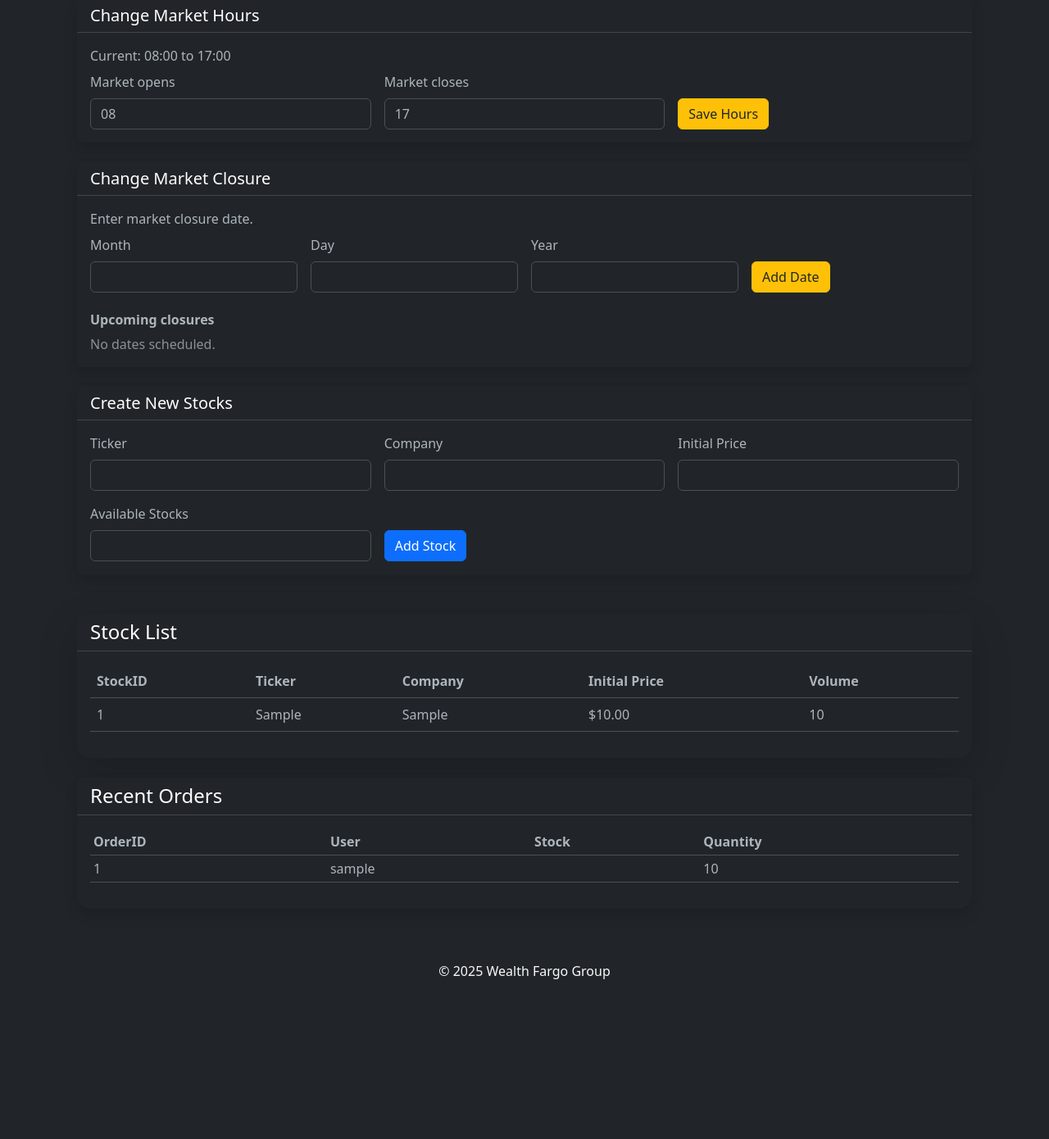
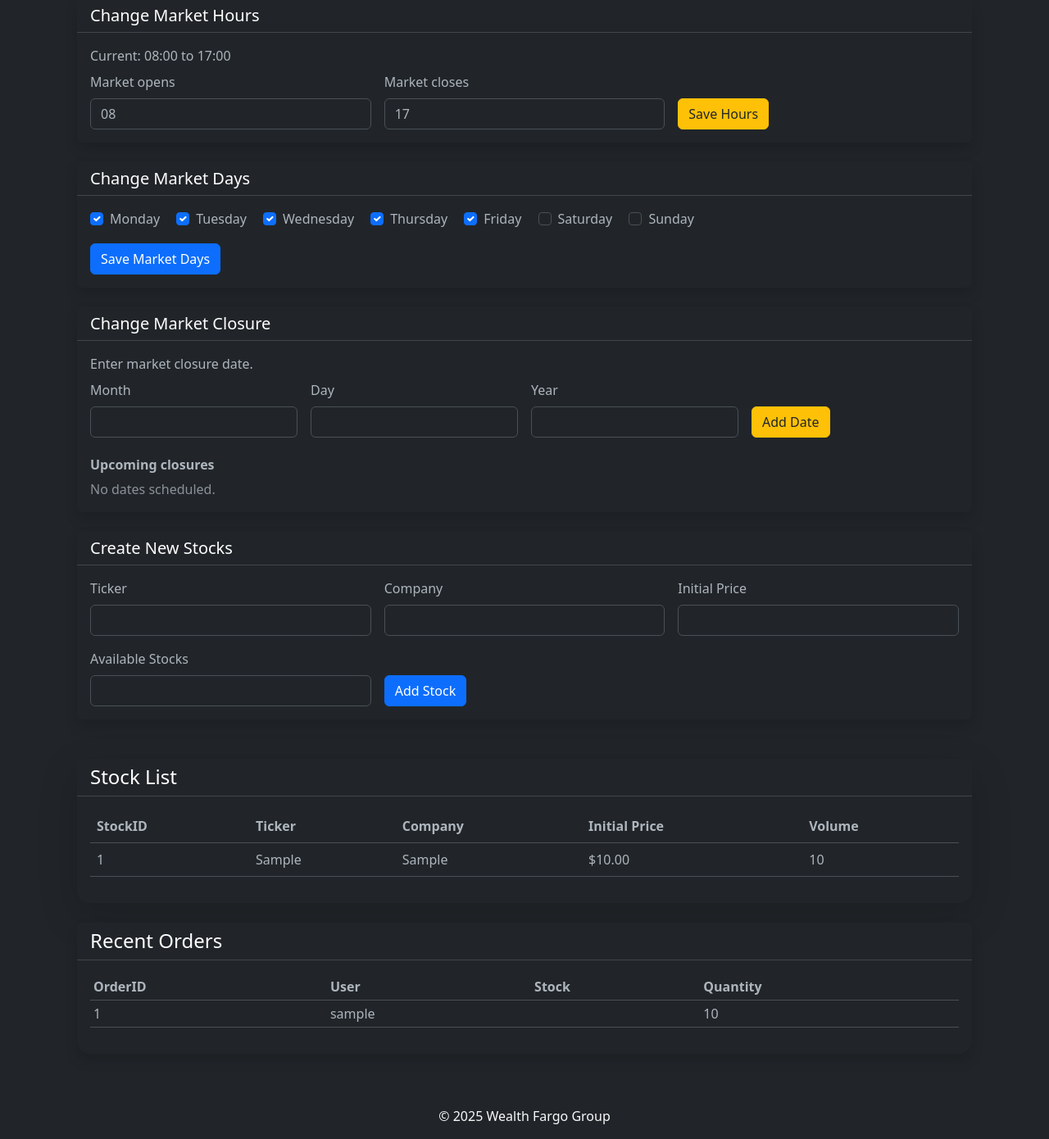
Before and after one commit to hskim19-yeet/GitHub-Main-Repo, a Flask app: page /admin in a window 1280 px wide. Shown: the part 215-1605 px from the top of the page at 82% size. Before the commit the page ends 1410 px from the top, so only its background shows below. Run offline with Flask 3, Linux system fonts and the light colour scheme; a user stored in the database is signed in; tables that the repository leaves empty hold one stand-in row (values such as "Sample post").

Commit message:
Added market days to market schedule
Added checkboxes where you can select which days of the week market will be open

```diff
--- a/working-directory/app.py
+++ b/working-directory/app.py
@@ -101,7 +101,7 @@
     id = db.Column(db.Integer, primary_key=True)
     hours = db.Column(db.String(50), nullable=False, default="08:00-17:00")
     schedule = db.Column(db.String(500), nullable=True, default="")
-
+    open_days = db.Column(db.String(100), nullable=False, default="Monday,Tuesday,Wednesday,Thursday,Friday")
 
 def parse_time_string(value: str):
     value = value.strip()
@@ -143,12 +143,15 @@
         db.session.add(setting)
         db.session.commit()
     now = datetime.now()
+    weekday = now.strftime("%A")
     open_time, close_time = parse_market_hours(setting.hours or "")
     closed_dates = get_closed_dates(setting.schedule or "")
     today = now.strftime("%Y-%m-%d")
     current_time = now.time()
 
-    market_open = open_time <= current_time <= close_time
+    open_days = (setting.open_days or "").split(",")
+    market_open = (weekday in open_days) and (open_time <= current_time <= close_time)
+
     if today in closed_dates:
         market_open = False
 
@@ -377,6 +380,20 @@
     flash("Market settings updated.", "success")
     return redirect(url_for("admin_dashboard"))
 
+@app.route("/admin/update-market-days", methods=["POST"])
+@login_required
+@admin_required
+def update_market_days():
+    market_status = get_market_context()
+    setting = market_status["setting"]
+
+    checked_days = request.form.getlist("open_days")
+    setting.open_days = ",".join(checked_days)
+
+    db.session.commit()
+    flash("Market days updated.", "success")
+    return redirect(url_for("admin_dashboard"))
+
 
 @app.route("/orders", methods=["GET"])
 @login_required
@@ -501,7 +518,8 @@
 @login_required
 def stocks():
     stocks = Stock.query.all()
-    return render_template('stocks.html', stocks=stocks)
+    market = get_market_context()
+    return render_template('stocks.html', stocks=stocks, market=market)
 
 
 @app.route('/add_stock', methods=['POST'])
--- a/working-directory/templates/admin.html
+++ b/working-directory/templates/admin.html
@@ -33,6 +33,29 @@
         </div>
         <div class="col-md-auto">
           <button type="submit" class="btn btn-warning text-dark">Save Hours</button>
+        </div>
+      </form>
+    </div>
+  </div>
+  <div class="card shadow border-0 mb-4">
+    <div class="card-header bg-dark text-white">
+      <h5 class="mb-0">Change Market Days</h5>
+    </div>
+    <div class="card-body">
+      <form action="{{ url_for('update_market_days') }}" method="POST" class="row g-3">
+        <div class ="col-12">
+          {% set all_days = ["Monday","Tuesday","Wednesday","Thursday","Friday","Saturday","Sunday"] %}
+          {% set open_days= market.setting.open_days.split(",") %}
+          {% for day in all_days %}
+            <div class="form-check form-check-inline">
+              <input class="form-check-input" type="checkbox" name="open_days" value="{{ day }}"
+                {% if day in open_days %} checked {% endif %}>
+              <label class="form-check-label" for="{{day}}">{{day}}</label>
+            </div>
+          {% endfor %}
+        </div>
+        <div class="col-12 mt-3">
+          <button type="submit" class="btn btn-primary">Save Market Days</button>
         </div>
       </form>
     </div>
```
Also changed, not shown: working-directory/templates/stocks.html (+10 -2 lines).
